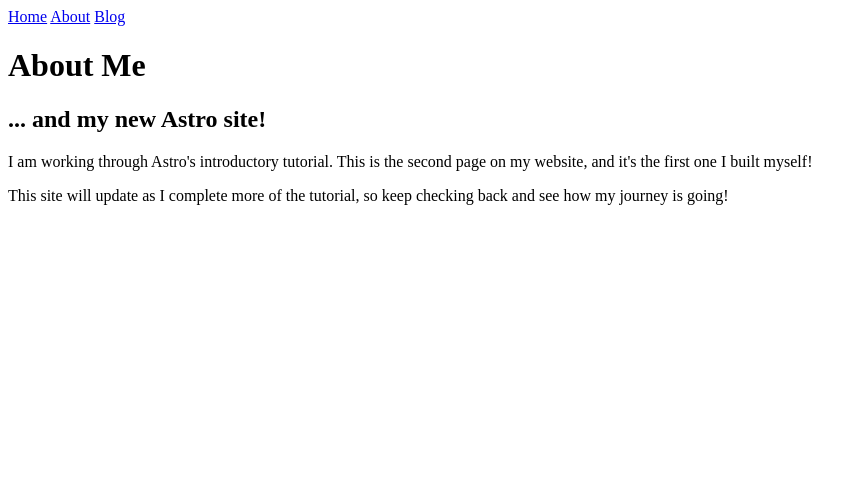
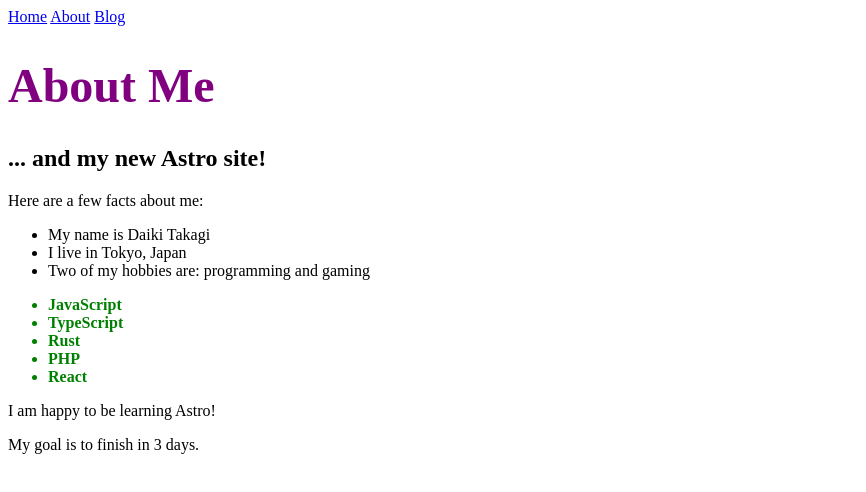
Before and after one commit to Suzushiro-radish/blog, an Astro site: page /about in a window 1280 px wide. Shown: the whole page, without its empty margins (0-866 px from the left). Built offline with nearby package versions, Linux system fonts and the light colour scheme; Astro itself is replaced by a stand-in of ours.

Commit message:
Add dynamic content

```diff
--- a/src/pages/about.astro
+++ b/src/pages/about.astro
@@ -1,5 +1,19 @@
 ---
+const pageTitle: string = "About Me";
 
+const identity = {
+	name: "Daiki Takagi",
+	age: 26,
+	location: "Tokyo, Japan",
+	hobbies: ["programming", "gaming", "guitar"],
+};
+
+const skills = ["JavaScript", "TypeScript", "Rust", "PHP", "React"];
+
+const happy = true;
+const finished = false;
+const goal = 3;
+const skillColor = "green";
 ---
 
 <html lang="en">
@@ -8,25 +22,48 @@
 		<link rel="icon" type="image/svg+xml" href="/favicon.svg" />
 		<meta name="viewport" content="width=device-width" />
 		<meta name="generator" content={Astro.generator} />
-		<title>Astro</title>
+		<title>{pageTitle}</title>
+		<style define:vars={{skillColor}}>
+			h1 {
+				color: purple;
+				font-size: 3rem;
+			}
+
+            .skill {
+                color: var(--skillColor);
+                font-weight: bold;
+            }
+		</style>
 	</head>
 	<body>
-        <div>
-            <a href="/">Home</a>
-            <a href="/about">About</a>
-            <a href="/blog">Blog</a>
-        </div>
-		<h1>About Me</h1>
+		<div>
+			<a href="/">Home</a>
+			<a href="/about">About</a>
+			<a href="/blog">Blog</a>
+		</div>
+		<h1>{pageTitle}</h1>
 		<h2>... and my new Astro site!</h2>
 
-		<p>
-			I am working through Astro's introductory tutorial. This is the second page on my website, and
-			it's the first one I built myself!
-		</p>
+		<p>Here are a few facts about me:</p>
+		<ul>
+			<li>My name is {identity.name}</li>
+			<li>I live in {identity.location}</li>
+			{
+				identity.hobbies.length >= 2 && (
+					<li>
+						Two of my hobbies are: {identity.hobbies[0]} and {identity.hobbies[1]}
+					</li>
+				)
+			}
+		</ul>
+		<ul>
+			{skills.map((skill) => <li class="skill">{skill}</li>)}
+		</ul>
 
-		<p>
-			This site will update as I complete more of the tutorial, so keep checking back and see how my
-			journey is going!
-		</p>
+		{happy && <p>I am happy to be learning Astro!</p>}
+
+		{finished && <p>I finished this tutorial!</p>}
+
+		{goal === 3 ? <p>My goal is to finish in 3 days.</p> : <p>My goal is not 3 days.</p>}
 	</body>
 </html>
--- a/src/pages/blog.astro
+++ b/src/pages/blog.astro
@@ -1,5 +1,5 @@
 ---
-
+const pageTitle = 'Blog';
 ---
 
 <html lang="en">
@@ -8,7 +8,7 @@
 		<link rel="icon" type="image/svg+xml" href="/favicon.svg" />
 		<meta name="viewport" content="width=device-width" />
 		<meta name="generator" content={Astro.generator} />
-		<title>Astro</title>
+		<title>{pageTitle}</title>
 	</head>
 	<body>
 		<div>
@@ -16,7 +16,7 @@
 			<a href="/about">About</a>
 			<a href="/blog">Blog</a>
 		</div>
-		<h1>Blog</h1>
+		<h1>{pageTitle}</h1>
 		<h2>This is my new blog page!</h2>
 
 		<p>
--- a/src/pages/index.astro
+++ b/src/pages/index.astro
@@ -1,5 +1,5 @@
 ---
-
+const pageTitle = 'Astro';
 ---
 
 <html lang="en">
@@ -8,7 +8,7 @@
 		<link rel="icon" type="image/svg+xml" href="/favicon.svg" />
 		<meta name="viewport" content="width=device-width" />
 		<meta name="generator" content={Astro.generator} />
-		<title>Astro</title>
+		<title>{pageTitle}</title>
 	</head>
 	<body>
 		<div>
@@ -16,6 +16,6 @@
 			<a href="/about">About</a>
 			<a href="/blog">Blog</a>
 		</div>
-		<h1>Astro</h1>
+		<h1>{pageTitle}</h1>
 	</body>
 </html>
```
